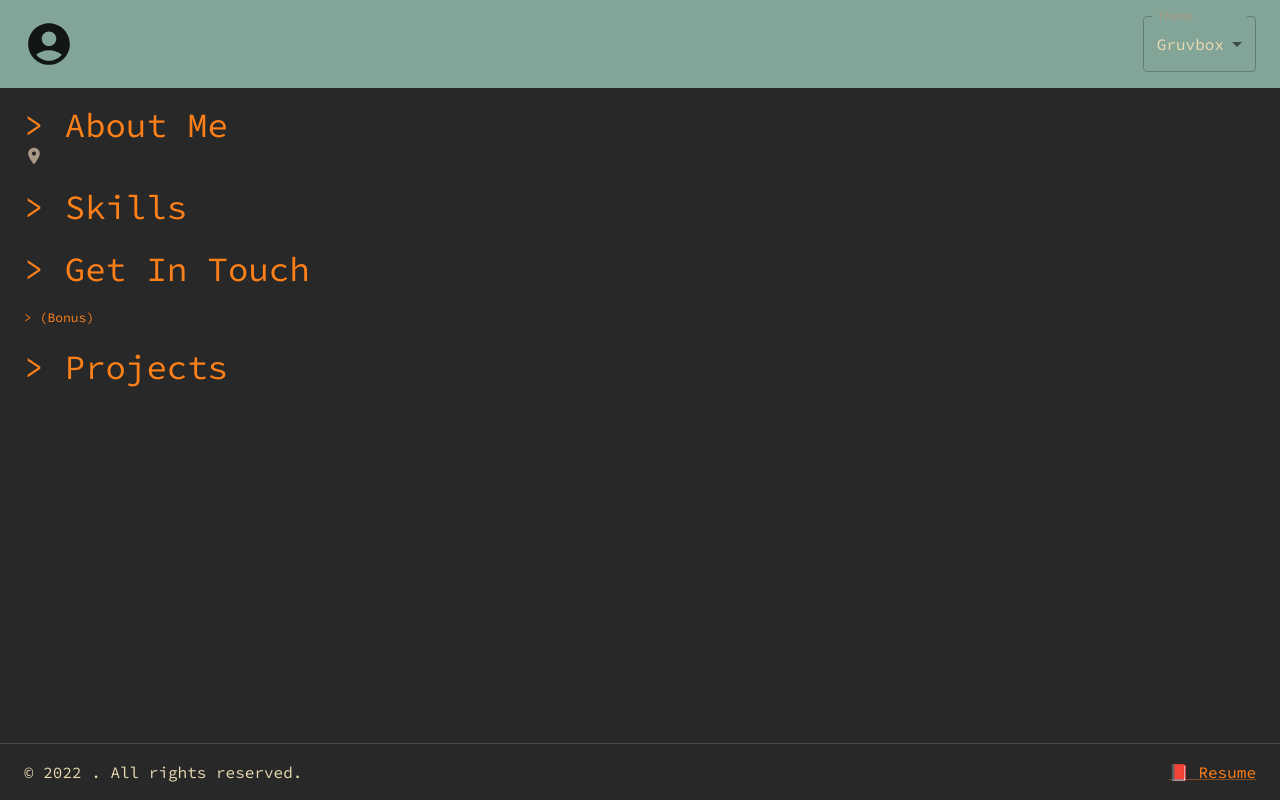
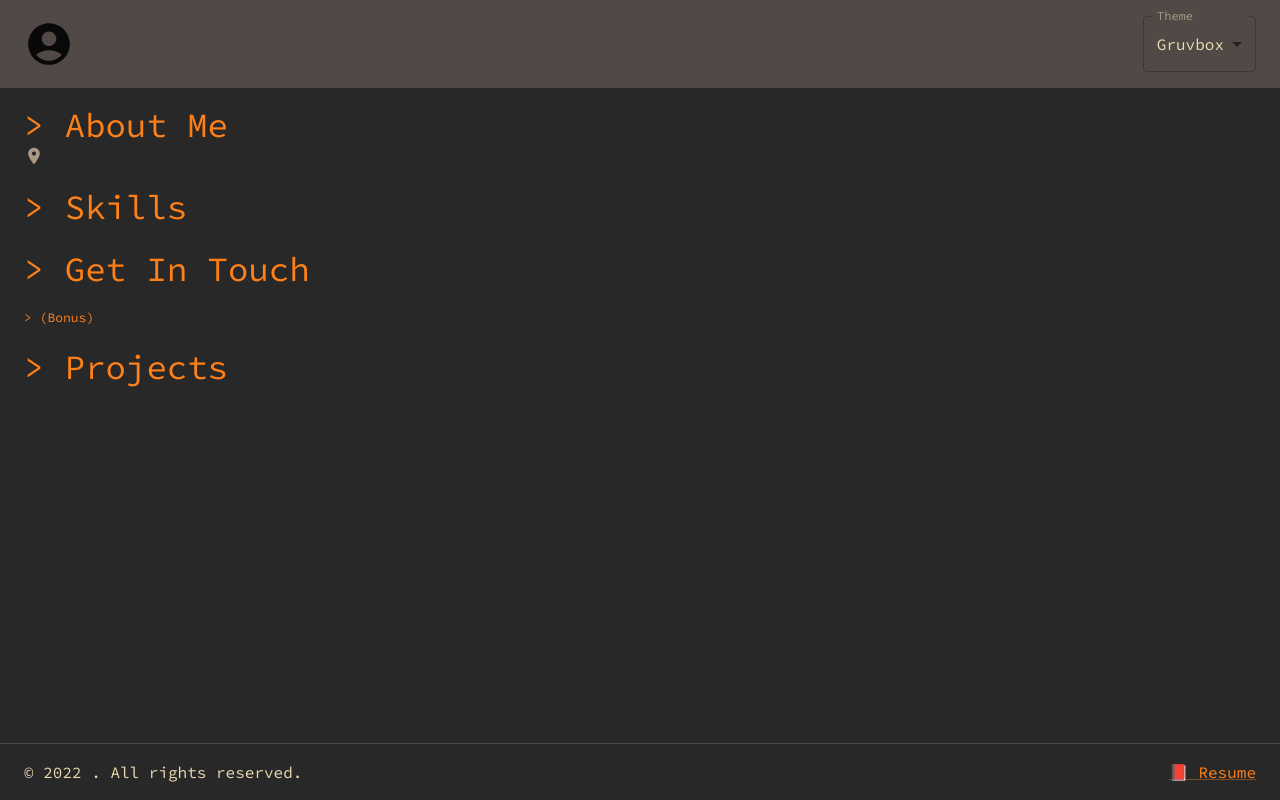
Before and after one commit to jaimetrovoada/react-portfolio-template, a React (Create React App) app: page / in a window 1280 px wide. Built offline with nearby package versions, Linux system fonts and the light colour scheme.

Commit message:
change header background color

```diff
--- a/src/components/Page.tsx
+++ b/src/components/Page.tsx
@@ -67,8 +67,8 @@ const Page: React.FC<Props> = ({ children, themeChanger, currentTheme, ...props
             paddingY: '1rem',
             flex: '0 0 auto',
             justifyContent: 'center',
+            backgroundColor: 'background.default',
           }}
-          color="secondary"
           elevation={0}
           component="header"
           ref={appbarRef}
```
